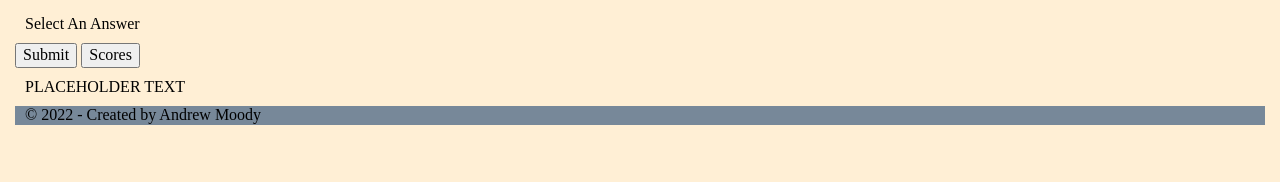
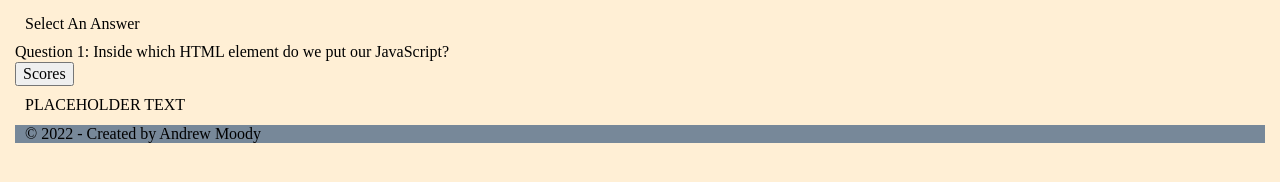
Before and after one commit to andrewmoody96/moody-hw4, a plain HTML site: page index.html in a window 1280 px wide. Both pictures are taken after a click on the button "Start". Drawn offline with Linux system fonts and the light colour scheme.

Commit message:
Appends 1st question to #quiz on start.

```diff
--- a/Assets/styles.css
+++ b/Assets/styles.css
@@ -5,6 +5,12 @@ body {
 
 p {
   margin: 10px 10px;
+}
+
+
+
+#submitBtn {
+    display: none;
 }
 
 
--- a/newscript.js
+++ b/newscript.js
@@ -15,20 +15,25 @@
 
 function timer() {}
 
-function theQuiz() {
+function startQuiz() {
+  //   Starts timer, logs "Quiz Started", hides Start button.
   timer;
   console.log("Quiz Started");
   startBtn.style.display = "none";
-  for (i = 0; i < myQuestions.length; i++) {
-    console.log(`Question: ${myQuestions[i].question}`);
-  }
+  questionText.append(`Question 1: ${myQuestions[0].question}`);
+
+  //   Navigate through questions. Need to wait til an answer is selected to move forward though.
+}
+
+
+function nextQuestion() {
+    questionText++;
 }
 
 // VARIABLES
 var startBtn = document.getElementById("startBtn");
 var submitBtn = document.getElementById("submitBtn");
 var scoresBtn = document.getElementById("scoresBtn");
-// object containing all questions
 const myQuestions = [
   {
     question: "Inside which HTML element do we put our JavaScript?",
@@ -77,7 +82,11 @@ const myQuestions = [
     correctAnswer: "a",
   },
 ];
+var questionNumber = myQuestions[0];
+var questionText = document.getElementById("quiz")
+// object containing all questions
 
 // EVENT LISTENERS:
 // -------------------------------------------------------------------------------------
-startBtn.addEventListener("click", theQuiz);
+startBtn.addEventListener("click", startQuiz);
+window.addEventListener("click", nextQuestion);
```
Also changed, not shown: index.html (+3 -1 lines).
